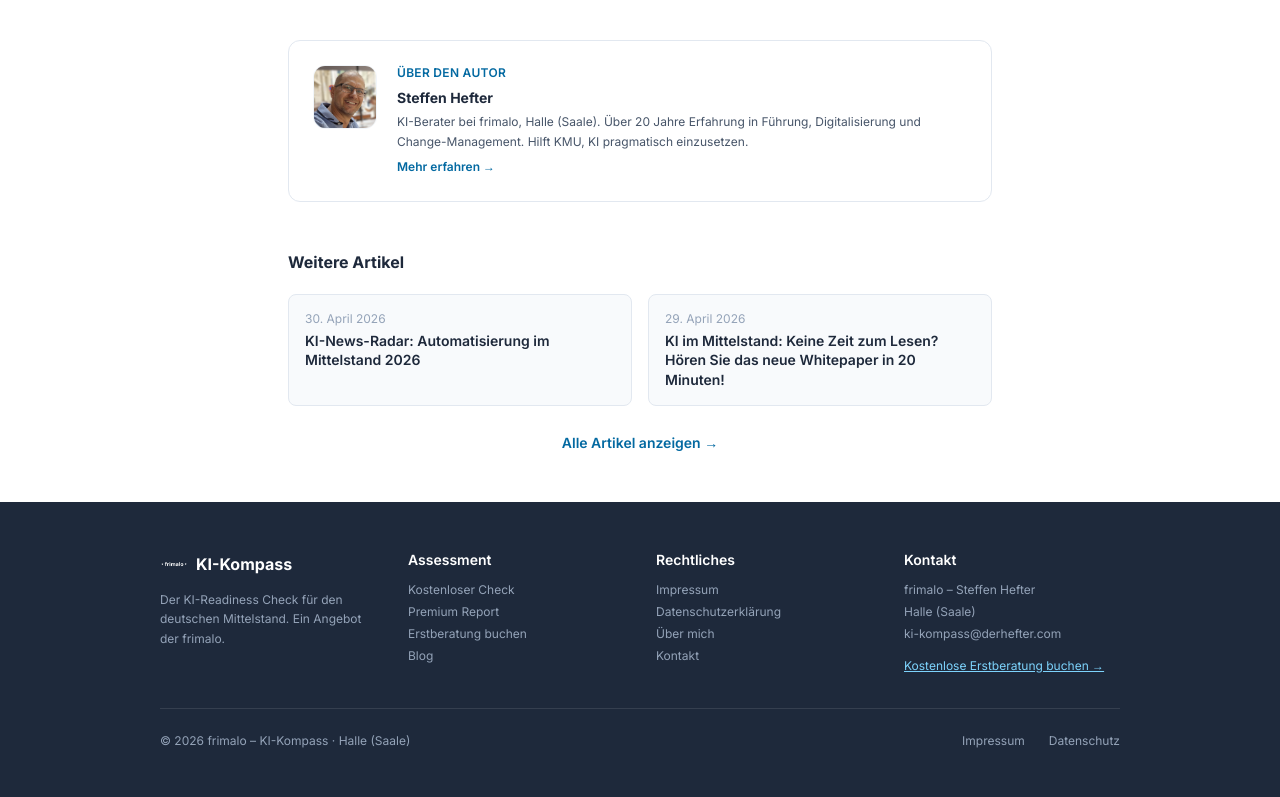
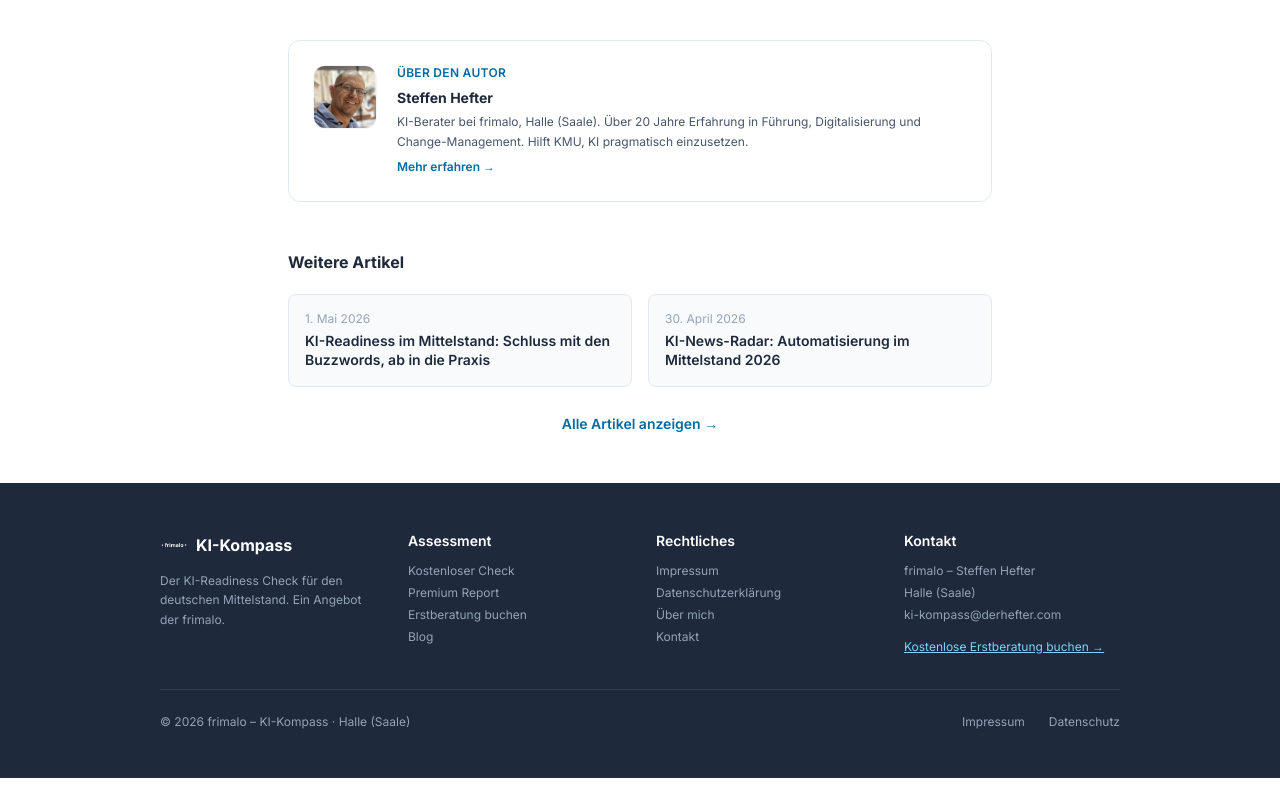
Before and after one commit to derhefter/KI-Kompass-2.0, a Next.js app: page /blog/agentic-ai-im-handwerk-wenn-die-ki-zum-digitalen-kollegen-wird in a window 1280 px wide. Shown: the part 1233-2030 px from the top of the page. Built offline with nearby package versions, Linux system fonts and the light colour scheme; no server answers.

Commit message:
Auto-Publish: Neuer KI-Radar Artikel

```diff
--- a/src/data/blog-posts.js
+++ b/src/data/blog-posts.js
@@ -16,6 +16,36 @@
 // ============================================================
 
 export const blogPosts = [
+  {
+    id: 24,
+    slug: 'ki-readiness-im-mittelstand-schluss-mit-den-buzzwords-ab-in-die-praxis',
+    title: 'KI-Readiness im Mittelstand: Schluss mit den Buzzwords, ab in die Praxis',
+    excerpt: 'Echte Wertschöpfung durch KI, Digitalisierung und Prozessautomatisierung braucht kein Berater-Sprech, sondern ein solides Fundament. Erfahren Sie, warum KI-Readiness entscheidend ist.',
+    content: `
+<p>Hallo zusammen,</p>
+<p>KI ist überall. Wenn man den ganzen Hochglanz-Magazinen glaubt, druckt künstliche Intelligenz heutzutage von ganz allein das Geld im Keller. Wir im Mittelstand wissen: So ein Quatsch. Echte Wertschöpfung durch KI, Digitalisierung und Prozessautomatisierung braucht kein Berater-Sprech, sondern ein solides Fundament.</p>
+<p>Die Frage lautet deshalb nicht "Was kann KI alles?", sondern "Wie bereit ist Ihr Betrieb eigentlich dafür?" – wir sprechen von <strong>KI-Readiness</strong>.</p>
+<p>Nach hunderten Gesprächen in Produktionshallen, auf dem Bau und in der Logistik hat sich gezeigt: Es gibt genau 5 Dimensionen, an denen sich entscheidet, ob KI bei Ihnen ein teures Spielzeug oder ein echter Motor wird:</p>
+<ol>
+<li><strong>Use Cases (Echte Anwendungsfälle):</strong> Keine Spielereien. Wo hakt es in der Fertigung? Wo verschlingt die Logistik zu viel Zeit? Wir lösen echte Probleme.</li>
+<li><strong>Kultur (Der Wandel):</strong> Die beste Software bringt nichts, wenn die Mannschaft nicht mitzieht. Veränderung beginnt im Kopf, nicht im Serverraum.</li>
+<li><strong>Daten (Das Fundament):</strong> Das wichtigste Thema überhaupt. <strong>Datenqualität ist das Fundament</strong> für jede KI. Ohne saubere Daten im ERP-System oder im Lagerbestand liefert die KI nur automatisierten Müll.</li>
+<li><strong>DSGVO & Sicherheit:</strong> Klar, die Daten müssen geschützt sein. Das ist kein Hindernis, sondern Voraussetzung für sauberes Arbeiten.</li>
+<li><strong>Form (Bereitstellung & Pflege):</strong> Wie kommt die KI zum Mitarbeiter an die Maschine oder ins Büro? Pragmatisch und pflegeleicht muss es sein.</li>
+</ol>
+<p><strong>Und wer kümmert sich darum?</strong><br>
+Hier kommt das organisatorische Setup (wir nennen es intern Cluster II) ins Spiel: Ohne klare <strong>Struktur</strong> und eine <strong>Plattform für die Zusammenarbeit</strong> verpufft jede Initiative. Es braucht keine Riesen-Abteilung, aber eine clevere Verteilung über Ihre Arbeitsgruppen.</p>
+<p>Digitalisierung ist Handwerk. Packen wir's an.</p>
+<p>Viele Grüße!</p>
+`,
+    category: 'Praxisbeispiele',
+    author: 'Steffen Hefter',
+    date: '2026-05-01',
+    status: 'published',
+    image: '',
+    readTime: 3
+  },
+
   {
     id: 23,
     slug: 'ki-news-radar-automatisierung-im-mittelstand-2026',
```
